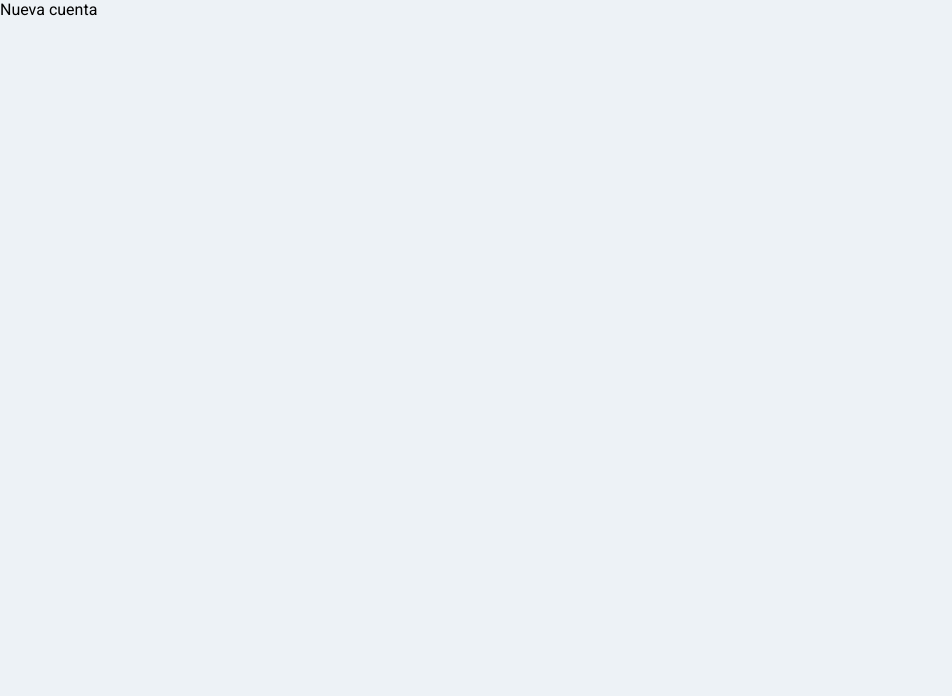
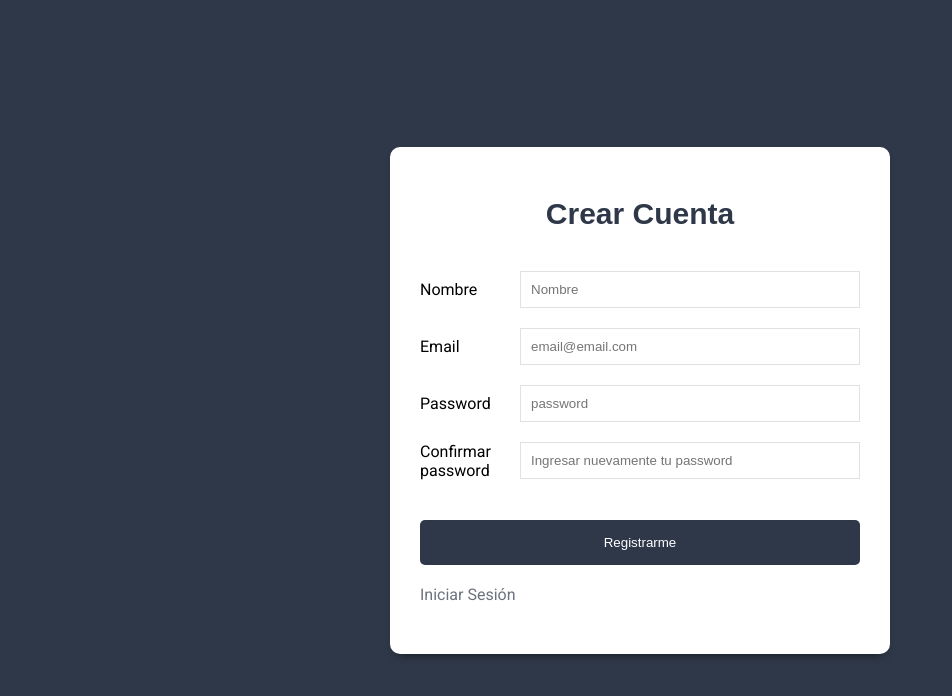
Before and after one commit to EliabLM/gestor-proyectos, a React (Create React App) app in the folder frontend/: page /nueva-cuenta in a window 1280 px wide. Shown: the top 696 px of the page, without its empty margins (0-952 px from the left). Built offline with nearby package versions, Linux system fonts and the light colour scheme.

Commit message:
Agrega componente crear cuenta

```diff
--- a/frontend/src/components/auth/NuevaCuenta.js
+++ b/frontend/src/components/auth/NuevaCuenta.js
@@ -1,7 +1,105 @@
-import React from 'react';
+import React, { useState } from 'react';
+import { Link } from 'react-router-dom';
 
 const NuevaCuenta = () => {
-	return <div>Nueva cuenta</div>;
+	// State para iniciar sesión
+	const [usuario, setUsuario] = useState({
+		nombre: '',
+		email: '',
+		password: '',
+		confirmar: '',
+	});
+
+	const { nombre, email, password, confirmar } = usuario;
+
+	const handleOnChange = (e) => {
+		setUsuario({
+			...usuario,
+			[e.target.name]: e.target.value,
+		});
+	};
+
+	const handleOnSubmit = (e) => {
+		e.preventDefault();
+
+		// Validar que no haya campos vacios
+
+		// Password minimo de 6 caracteres
+
+		// Validar que los dos password coincidan
+
+		// Pasarlo al action
+	};
+
+	return (
+		<div className="form-usuario">
+			<div className="contenedor-form sombra-dark">
+				<h1>Crear Cuenta</h1>
+
+				<form onSubmit={handleOnSubmit}>
+					<div className="campo-form">
+						<label htmlFor="nombre">Nombre</label>
+						<input
+							type="text"
+							id="nombre"
+							name="nombre"
+							placeholder="Nombre"
+							value={nombre}
+							onChange={handleOnChange}
+						/>
+					</div>
+
+					<div className="campo-form">
+						<label htmlFor="email">Email</label>
+						<input
+							type="email"
+							id="email"
+							name="email"
+							placeholder="email@email.com"
+							value={email}
+							onChange={handleOnChange}
+						/>
+					</div>
+
+					<div className="campo-form">
+						<label htmlFor="password">Password</label>
+						<input
+							type="password"
+							id="password"
+							name="password"
+							placeholder="password"
+							value={password}
+							onChange={handleOnChange}
+						/>
+					</div>
+
+					<div className="campo-form">
+						<label htmlFor="confirmar">Confirmar password</label>
+						<input
+							type="password"
+							id="confirmar"
+							name="confirmar"
+							placeholder="Ingresar nuevamente tu password"
+							value={confirmar}
+							onChange={handleOnChange}
+						/>
+					</div>
+
+					<div className="campo-form">
+						<input
+							className="btn btn-primario btn-block"
+							type="submit"
+							value="Registrarme"
+						/>
+					</div>
+				</form>
+
+				<Link className="enlace-cuenta" to={'/'}>
+					Iniciar Sesión
+				</Link>
+			</div>
+		</div>
+	);
 };
 
 export default NuevaCuenta;
```
